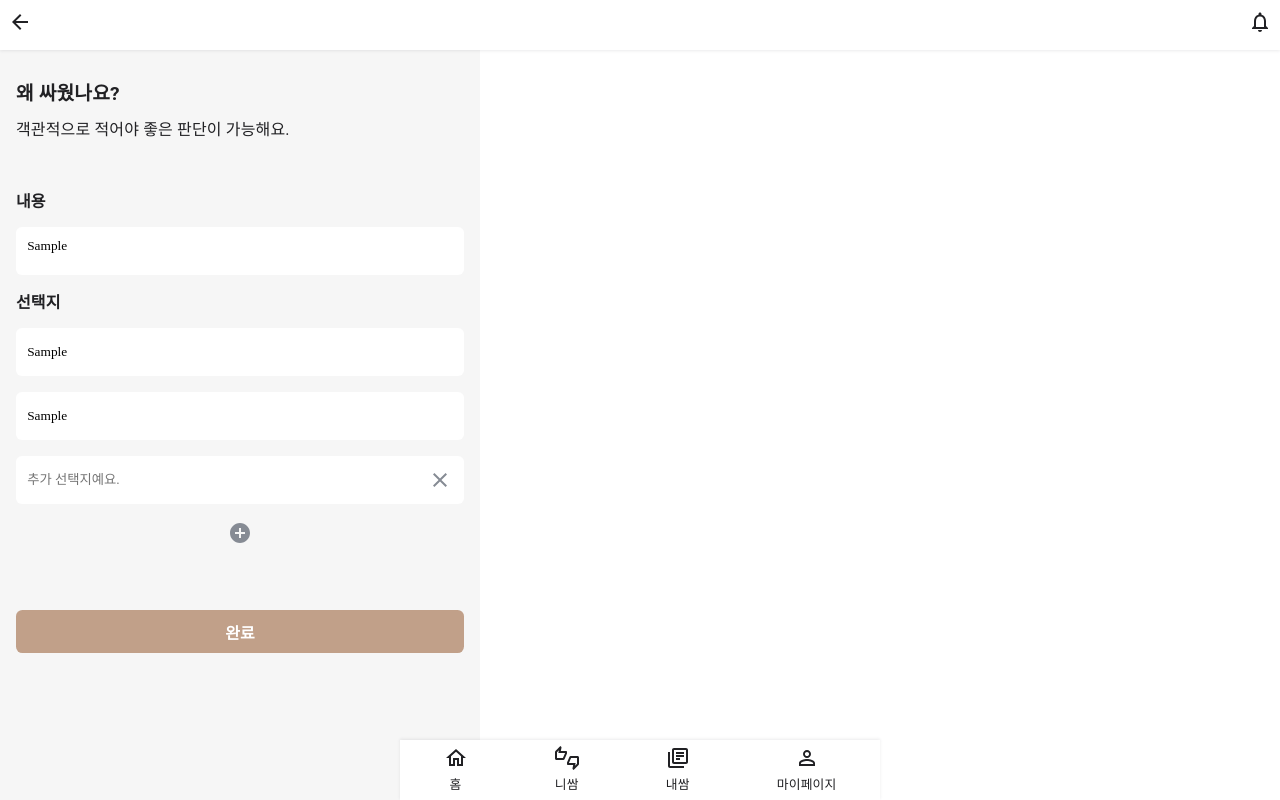
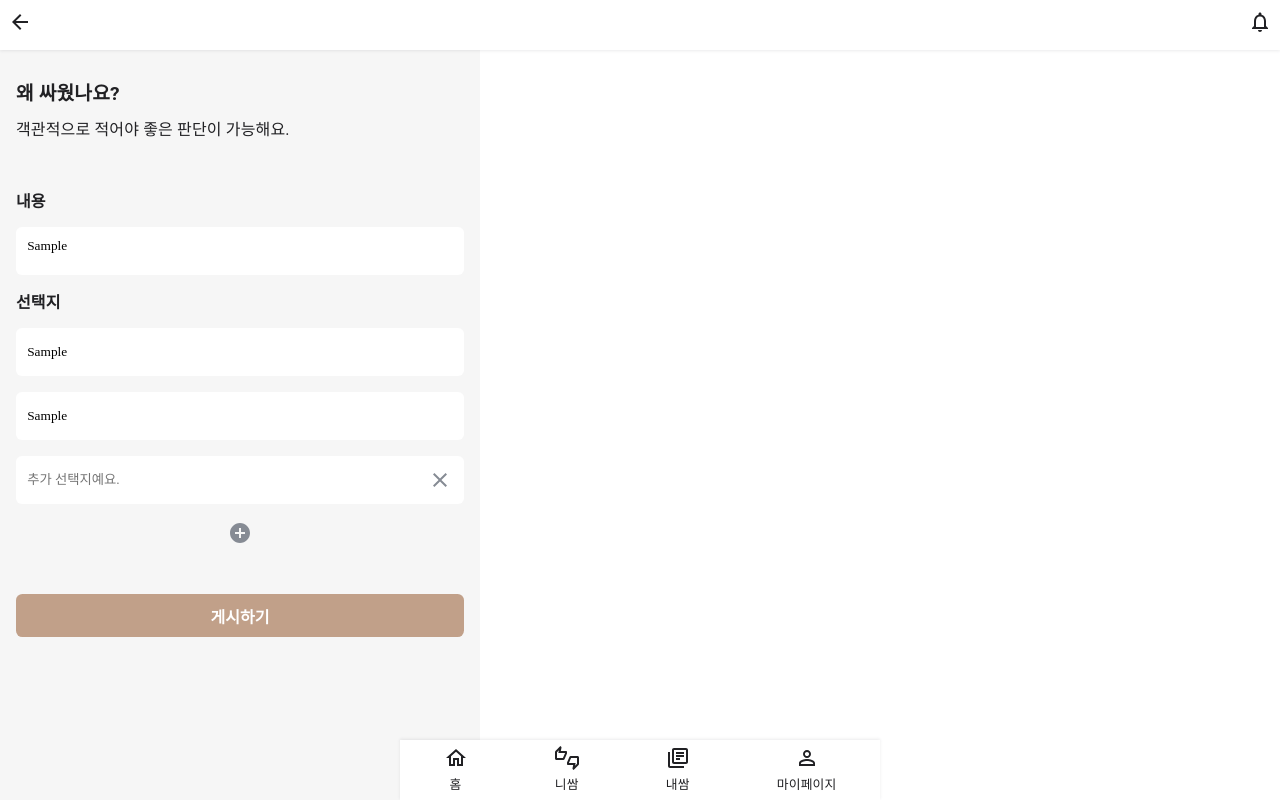
Before and after one commit to lorraine98/good-fight, a Next.js app: page /your-fights/add-form in a window 1280 px wide. Both pictures are taken after typing "Sample", "Sample", "Sample" into the empty fields and a click on the button 240 px from the left and 468 px from the top of the page. Built offline with nearby package versions, Linux system fonts and the light colour scheme; no server answers.

Commit message:
Feat: make extra option input

```diff
--- a/src/pages/your-fights/add-form.tsx
+++ b/src/pages/your-fights/add-form.tsx
@@ -6,22 +6,34 @@ import { yourFightsProps } from "../../api/post-your-fights-form";
 import Button from "../../shared/components/button";
 import Container from "../../shared/components/container";
 import FormInput from "../../shared/components/form-input";
+import { v4 as uuidv4 } from "uuid";
+
+interface IOptionInput {
+  uuid: string;
+}
 
 const YourFightsAddForm = () => {
-  const { register, handleSubmit } = useForm<yourFightsProps>();
+  const { register, unregister, handleSubmit } = useForm();
   const theme = useTheme();
-  const [optionInputCount, setOptionInputCount] = useState(0);
+  const [optionInputList, setOptionInputList] = useState<IOptionInput[]>([]);
 
   const submitFormData: SubmitHandler<yourFightsProps> = (data) => {
     console.log(data);
   };
 
   const addOptionInput = () => {
-    setOptionInputCount(optionInputCount + 1);
+    const uuid = uuidv4();
+    setOptionInputList([...optionInputList, { uuid }]);
   };
 
-  const removeOptionInput = () => {
-    setOptionInputCount(optionInputCount - 1);
+  const removeOptionInput = (e: React.MouseEvent<SVGElement>) => {
+    const eventTarget = e.target as HTMLElement;
+    const inputId =
+      eventTarget.closest<HTMLElement>(".extraOption")?.dataset?.id ?? "";
+    setOptionInputList(
+      optionInputList.filter((optionInput) => optionInput.uuid !== inputId),
+    );
+    unregister(inputId);
   };
 
   return (
@@ -49,12 +61,15 @@ const YourFightsAddForm = () => {
             register={register}
             placeholder="예) B가 잘못했네!"
           />
-          {Array(optionInputCount)
-            .fill(true)
-            .map((_, i) => (
-              <div key={i} className="extraOption">
+          {optionInputList.map((optionInput) => {
+            return (
+              <div
+                data-id={optionInput.uuid}
+                key={optionInput.uuid}
+                className="extraOption"
+              >
                 <FormInput
-                  name={`extraOption${i}`}
+                  name={optionInput.uuid}
                   register={register}
                   placeholder="추가 선택지예요."
                 />
@@ -68,8 +83,9 @@ const YourFightsAddForm = () => {
                   }}
                 />
               </div>
-            ))}
-          {optionInputCount < 3 && (
+            );
+          })}
+          {optionInputList.length < 3 && (
             <button className="optionButton" onClick={addOptionInput}>
               <AddCircle sx={{ color: theme.palette.gray }} />
             </button>
@@ -78,7 +94,7 @@ const YourFightsAddForm = () => {
             type="submit"
             style={{ marginTop: "1rem", marginBottom: "1rem" }}
           >
-            완료
+            게시하기
           </Button>
         </form>
       </Container>
@@ -96,7 +112,7 @@ const YourFightsAddForm = () => {
           display: flex;
           justify-content: center;
           width: 100%;
-          margin-bottom: 3rem;
+          margin-bottom: 2rem;
         }
         .extraOption {
           position: relative;
```
